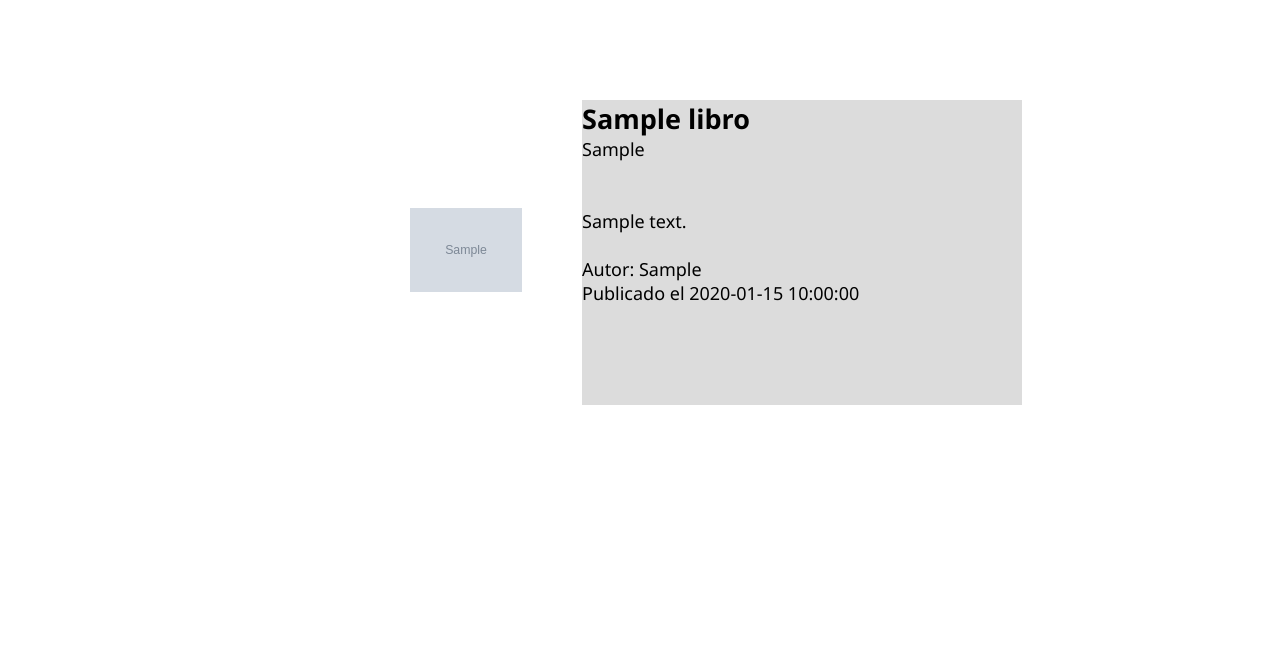
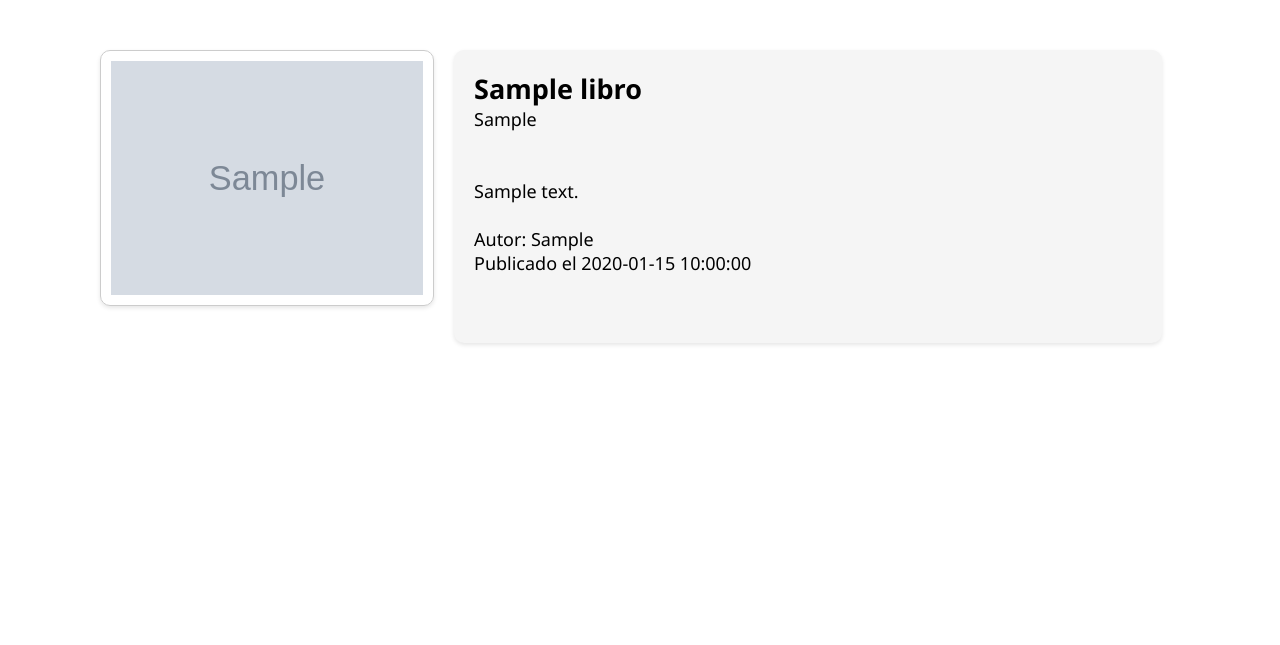
Before and after one commit to JuanDouCore/LibroSystem-ECOMMERCE, a PHP site: page /libro.php?libro=1 in a window 1280 px wide. Shown: the part 80-725 px from the top of the page. Run offline with PHP 8.4, Linux system fonts and the light colour scheme; tables that the repository leaves empty or names only in its code hold one stand-in row (values such as "Sample post"); grey boxes marked "Sample" are stand-in pictures.

Commit message:
algunos cambios en los estilos

```diff
--- a/style.css
+++ b/style.css
@@ -176,7 +261,41 @@ footer{
     justify-content:center;
     flex-direction:column;
 }
+/* Contenedor de información del libro */
+.flexInfoLibro {
+    display: flex;
+    flex-direction: row;
+    margin-left: 100px; /* Ajuste el margen según tu diseño */
+    margin-top: 50px; /* Ajuste el margen según tu diseño */
+  }
 
+  /* Contenedor de la foto del libro */
+  .divFoto {
+    width: 30%; /* Ajuste el ancho según tu diseño */
+    padding-right: 20px; /* Ajuste el margen interno según tu diseño */
+  }
+
+  .divFoto img {
+    width: 100%;
+    max-height: 300px; /* Ajuste la altura máxima según tu diseño */
+    object-fit: contain;
+    padding: 10px;
+    border: 1px solid #ccc; /* Agregado un borde alrededor de la imagen */
+    border-radius: 10px;
+    box-shadow: 0px 2px 4px rgba(0, 0, 0, 0.1);
+  }
+
+  /* Contenedor de la información del libro */
+  .divInfo {
+    font-size: large;
+    font-family: 'Segoe UI', Tahoma, Geneva, Verdana, sans-serif;
+    background-color: #f5f5f5; /* Cambio del color de fondo */
+    width: 60%; /* Ajuste el ancho según tu diseño */
+    padding: 20px;
+    border-radius: 10px;
+    box-shadow: 0px 2px 4px rgba(0, 0, 0, 0.1);
+  }
+/*
 .flexInfoLibro{
     display: flex;
     flex-direction: row;
```
Also changed, not shown: other parts of style.css (+87 -2 lines).
